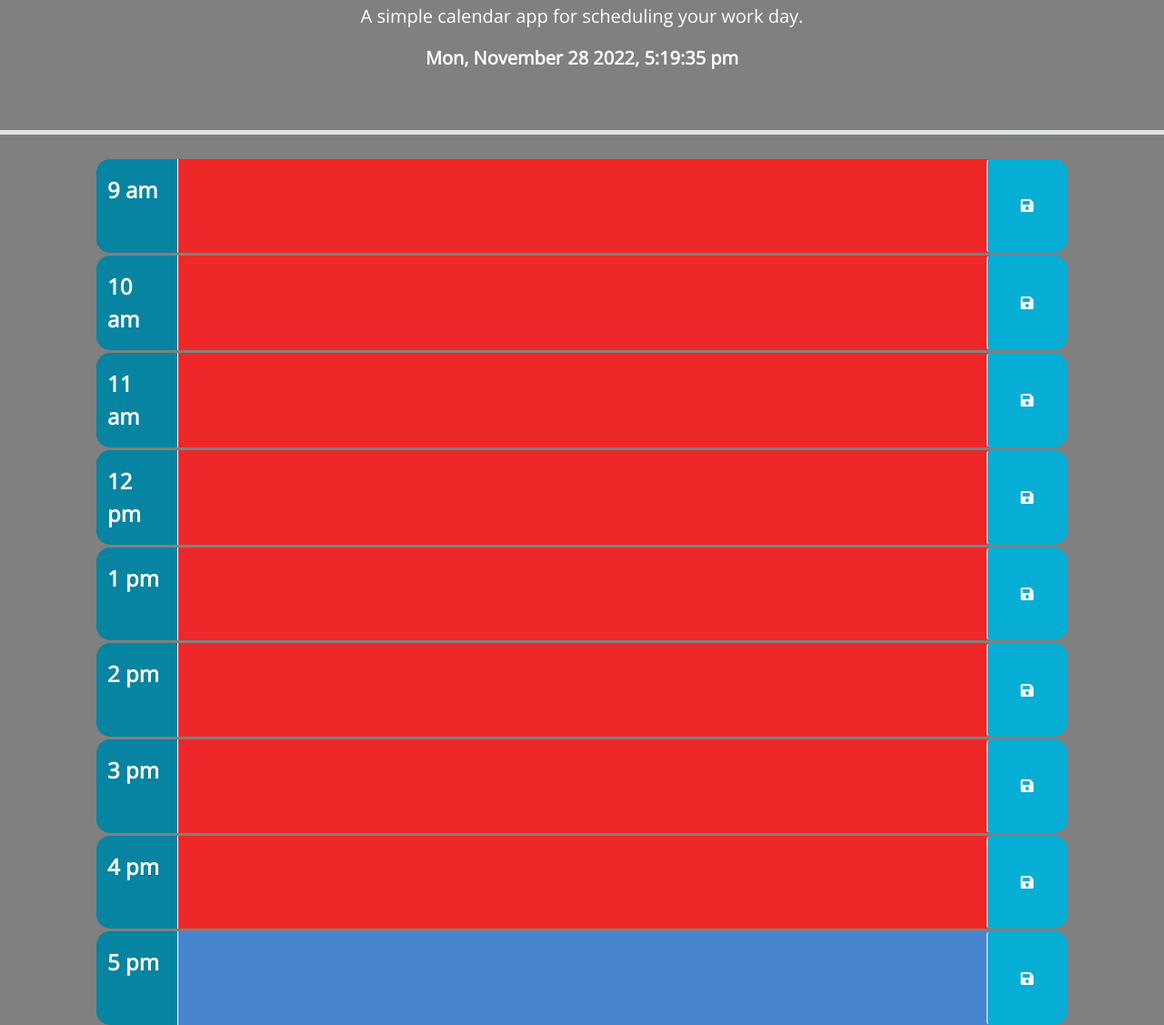
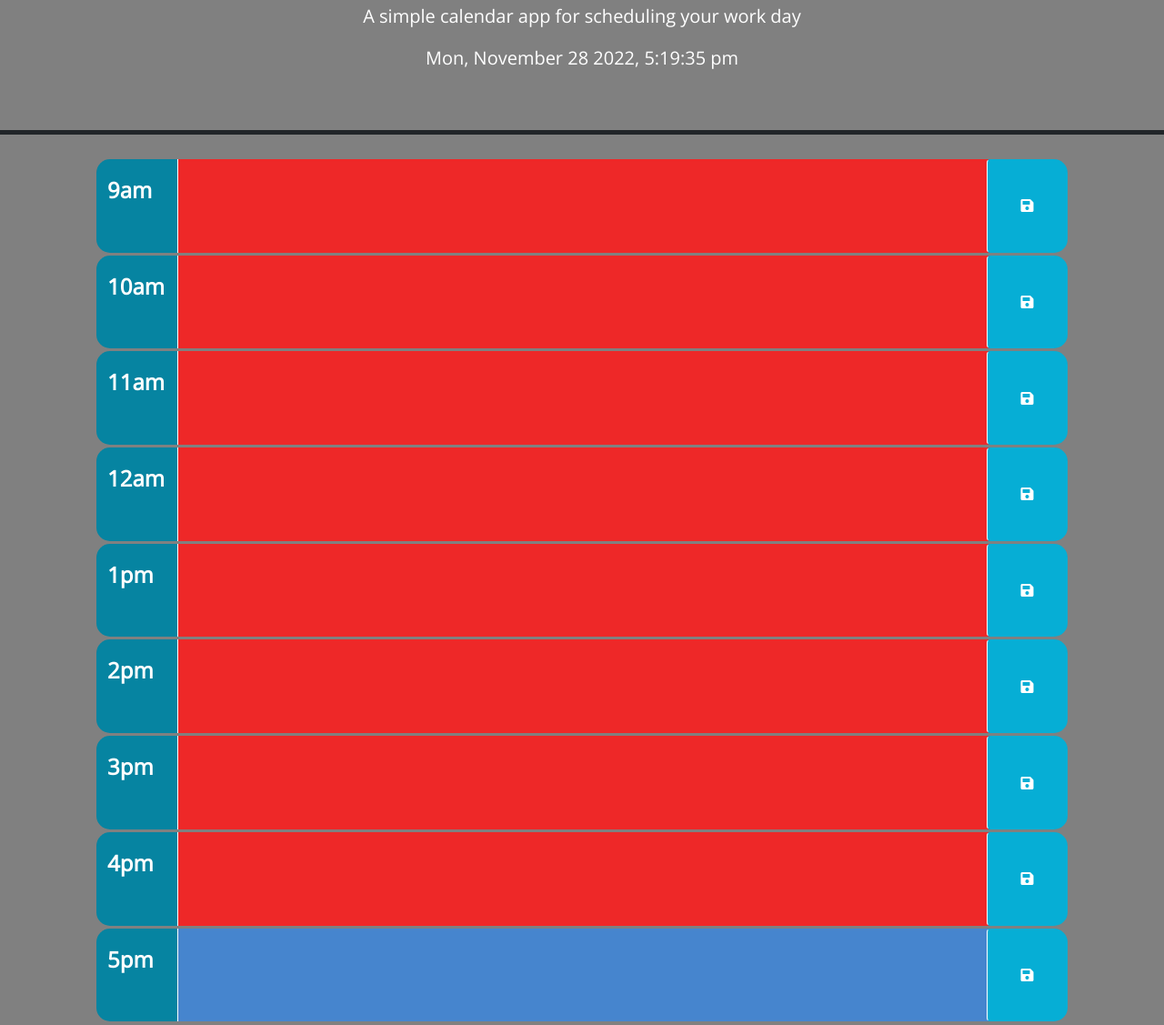
Before and after one commit to zMag33z/Week-5-Work-Day-Scheduler, a plain HTML site: page index.html in a window 1280 px wide. Shown: the part 130-1257 px from the top of the page at 91% size. Drawn offline with nearby package versions, Linux system fonts and the light colour scheme.

Commit message:
finished appending version

```diff
--- a/index.html
+++ b/index.html
@@ -22,86 +22,7 @@
     <title>Work Day Scheduler</title>
   </head>
 
-  <body>
-    <header class="p-5 mb-4 border-5 border-bottom text-center">
-      <h1 class="display-3 font-weight">Work Day Scheduler</h1>
-      <p class="lead">A simple calendar app for scheduling your work day.</p>
-      <p id="currentDay" class="lead font-weight"></p>
-    </header>
-
-    <div class="container-lg px-5">
-
-      <div id="09" class="row ">
-        <div class="col-2 col-md-1 hour py-3">9 am</div>
-        <textarea class="col-8 col-md-10 description" rows="3"></textarea>
-        <button class="btn saveBtn col-2 col-md-1" aria-label="save">
-          <i class="fas fa-save" aria-hidden="true"></i>
-        </button>
-      </div>
-
-      <div id="10" class="row ">
-        <div class="col-2 col-md-1 hour py-3">10 am</div>
-        <textarea class="col-8 col-md-10 description" rows="3"></textarea>
-        <button class="btn saveBtn col-2 col-md-1" aria-label="save">
-          <i class="fas fa-save" aria-hidden="true"></i>
-        </button>
-      </div>
-
-      <div id="11" class="row ">
-        <div class="col-2 col-md-1 hour py-3">11 am</div>
-        <textarea class="col-8 col-md-10 description" rows="3"></textarea>
-        <button class="btn saveBtn col-2 col-md-1" aria-label="save">
-          <i class="fas fa-save" aria-hidden="true"></i>
-        </button>
-      </div>
-
-      <div id="12" class="row ">
-        <div class="col-2 col-md-1 hour py-3">12 pm</div>
-        <textarea class="col-8 col-md-10 description" rows="3"></textarea>
-        <button class="btn saveBtn col-2 col-md-1" aria-label="save">
-          <i class="fas fa-save" aria-hidden="true"></i>
-        </button>
-      </div>
-
-      <div id="13" class="row ">
-        <div class="col-2 col-md-1 hour py-3">1 pm</div>
-        <textarea class="col-8 col-md-10 description" rows="3"></textarea>
-        <button class="btn saveBtn col-2 col-md-1" aria-label="save">
-          <i class="fas fa-save" aria-hidden="true"></i>
-        </button>
-      </div>
-
-      <div id="14" class="row ">
-        <div class="col-2 col-md-1 hour py-3">2 pm</div>
-        <textarea class="col-8 col-md-10 description" rows="3"></textarea>
-        <button class="btn saveBtn col-2 col-md-1" aria-label="save">
-          <i class="fas fa-save" aria-hidden="true"></i>
-        </button>
-      </div>
-
-      <div id="15" class="row ">
-        <div class="col-2 col-md-1 hour py-3">3 pm</div>
-        <textarea class="col-8 col-md-10 description" rows="3"></textarea>
-        <button class="btn saveBtn col-2 col-md-1" aria-label="save">
-          <i class="fas fa-save" aria-hidden="true"></i>
-        </button>
-      </div>
-
-      <div id="16" class="row ">
-        <div class="col-2 col-md-1 hour py-3">4 pm</div>
-        <textarea class="col-8 col-md-10 description" rows="3"></textarea>
-        <button class="btn saveBtn col-2 col-md-1" aria-label="save">
-          <i class="fas fa-save" aria-hidden="true"></i>
-        </button>
-      </div>
-
-      <div id="17" class="row ">
-        <div class="col-2 col-md-1 hour py-3">5 pm</div>
-        <textarea class="col-8 col-md-10 description" rows="3"></textarea>
-        <button class="btn saveBtn col-2 col-md-1" aria-label="save">
-          <i class="fas fa-save" aria-hidden="true"></i>
-        </button>
-      </div>
+  <body class="Schedule">
 
     <script src="https://code.jquery.com/jquery-3.4.1.min.js"></script>
     <script
--- a/script.js
+++ b/script.js
@@ -1,29 +1,69 @@
-/* Work Day Scheduler.*/
+  /* Work Day Scheduler.*/
+  $(document).ready(function(){
 
-/* Allow document to load first.*/
-$(document).ready(function(){
+    const currentDay = `<header class="p-5 mb-4 border-5 border-bottom border-dark text-center">
+    <h1 class="display-3">Work Day Scheduler</h1>
+    <p class="lead">A simple calendar app for scheduling your work day</p>
+    <p id="current-Day" class="lead"></p>
+    </header>`;
 
-/* Each button is tied to its own event to be saved to localstorage. */
+    const scheduleContainer = `<div class="container-lg px-5"></div>`
+
+    const timeEventBlock = `<div class="row time-block ">
+    <div class="col-2 col-md-1 hour py-3">9 am</div>
+    <textarea class="col-8 col-md-10 description" rows="3"></textarea>
+    <button class="btn saveBtn col-2 col-md-1" aria-label="save">
+      <i class="fas fa-save" aria-hidden="true"></i>
+    </button>
+  </div>`
+
+  const ids = ['09', '10', '11', '12', '13', '14', '15', '16', '17'];
+  const tabTimes = ['9am', '10am', '11am', '12am', '1pm', '2pm', '3pm', '4pm', '5pm'];
+
+
+/*Body prepends Date/Time and the Container to hold all timeEventBlocks.*/
+  $('.Schedule').prepend(currentDay, scheduleContainer);
+
+/*Append timeEventBlocks to the length of ids array.*/
+  ids.forEach(function(){
+    $('.container-lg').append(timeEventBlock);
+
+  })
+
+/*Giving each row its own id for time comparison.*/
+  let id = 0;
+  $('.row').each(function(){
+   $(this).attr('id', ids[id]);
+    id++;
+  })
+
+/*Time tab label on the left side of each row.*/
+  let tabTime = 0;
+  $('.hour').each(function(){
+    $(this).text(tabTimes[tabTime]);
+    tabTime++;
+  })
+
+/* Each button is tied to its own event to be saved to localstorage.*/
   $('.saveBtn').each(function(){
-  $(this).on('click', function(){
-    let eventTime = $(this).parent().attr('id');  // Each button's parent's attribute id name = ex:  '09', '10', '11';  Used as key name.
-    let eventTxt = $(this).prev().val();    //Grab each child's value that is before the button.
-    localStorage.setItem(eventTime, eventTxt);
+    $(this).on('click', function(){
+      let eventTime = $(this).parent().attr('id');  // this button's parents attribute id name = ex:  9AM, 10AM, 11AM;  Used as key name.
+      let eventTxt = $(this).prev().val();
+      localStorage.setItem(eventTime, eventTxt);
     })
   })
 
-/* Pulls saved events from Localstorage.
-   They are respective to their own parent.*/
+/* Pulls saved events from Localstorage to continually be displayed in text area.*/
   $('.description').each(function(){
     $(this).val(localStorage.getItem($(this).parent().attr('id')));
   })
 
 /* Displays current Day, Date, Time to the second.
    Continuously checks current time to add class past/present/future.*/
-  setInterval(function(){
+   setInterval(function(){
 
     let reformatDate = dayjs().format('ddd, MMMM D YYYY, h:mm:ss a');
-    $('#currentDay').text(reformatDate); //display current time to the second.
+    $('#current-Day').text(reformatDate); //display current time to the second.
 
     $('.hour').each(function(){   //checks parents id to the current hour.
       let rowTime = $(this).parent().attr('id');
@@ -40,6 +80,4 @@ $(document).ready(function(){
 
 });
 
-
-
 /*  zMaG33z  */
--- a/style.css
+++ b/style.css
@@ -67,15 +67,12 @@ body {
 /* Time Classes added to row class through js.*/
 .past {
   background-color: #ee2828;
-
 }
 
 .present {
   background-color: #4685ce;
-
 }
 
 .future {
   background-color: #49aa49;
-
 }
```
Lines whose indentation alone changed are shown as unchanged.
